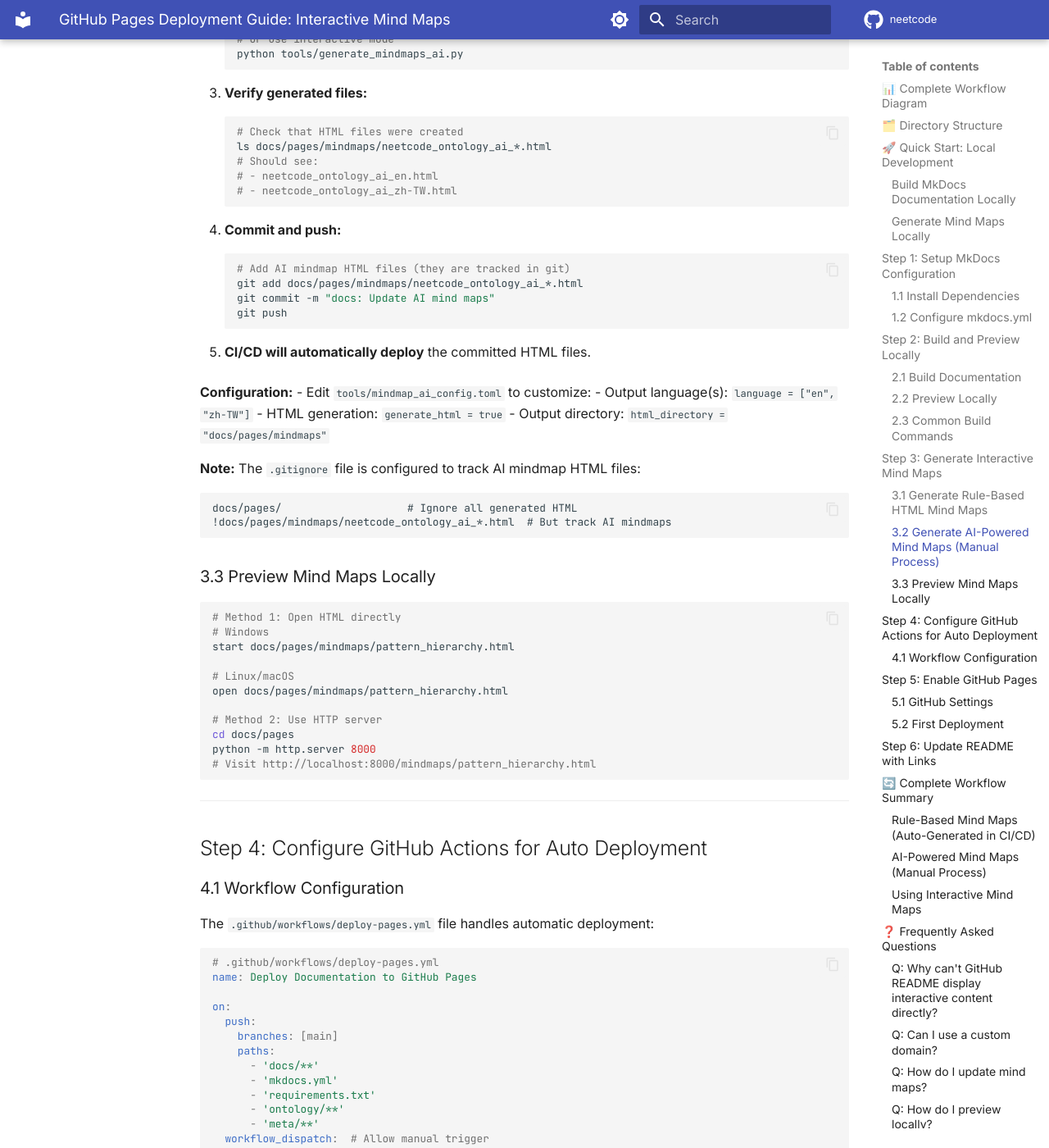
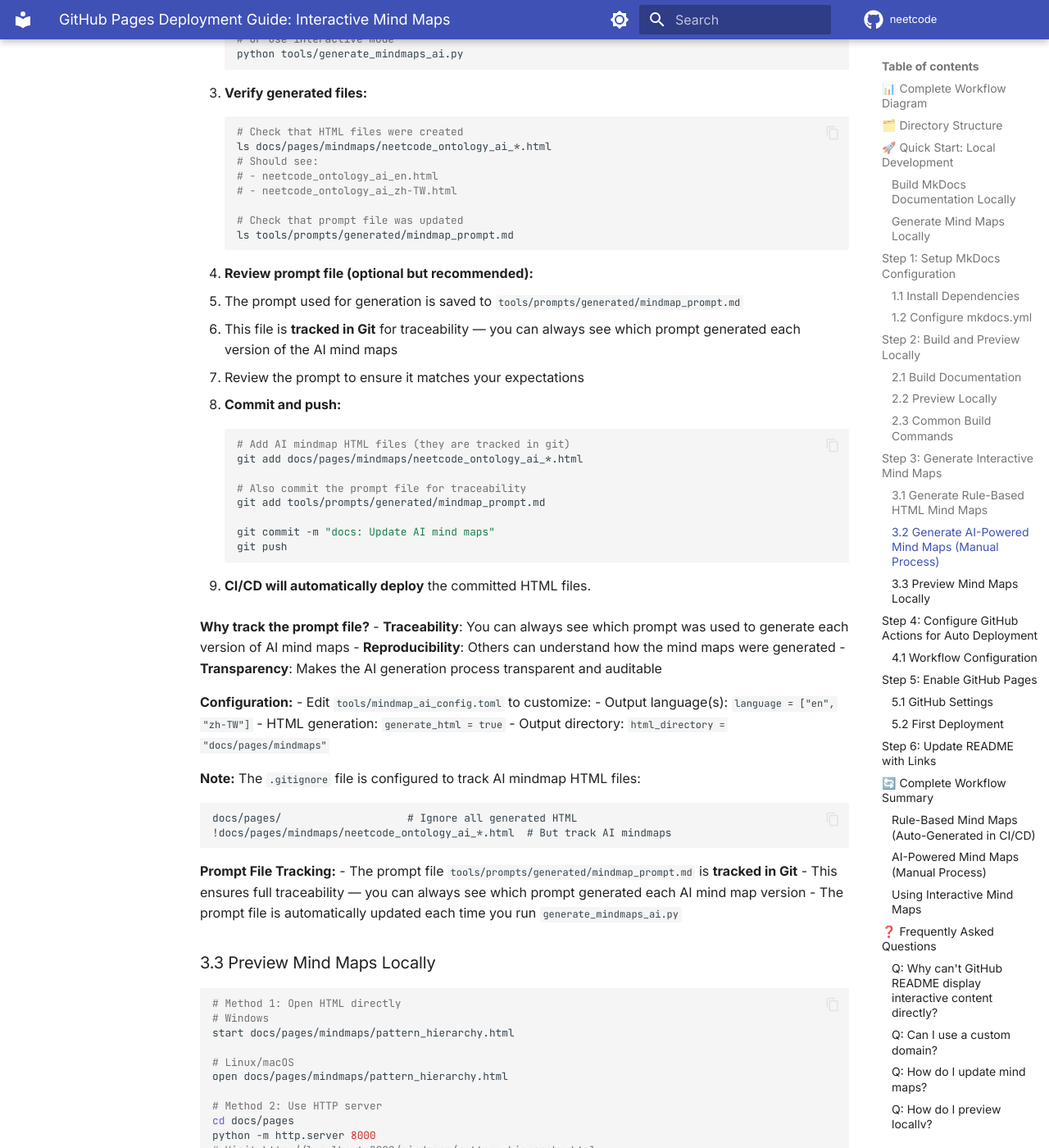
Before and after one commit to lufftw/neetcode, an MkDocs documentation site: the page built from docs/GITHUB_PAGES_SETUP.md, in a window 1280 px wide and 1400 px high, scrolled down 4102 px. Shown: the whole window at 82% size. Built offline with MkDocs 1.6.1 and Material for MkDocs 9.7.7, drawn with Linux system fonts in a browser that asks for light colours; comment, search, counter and statistics services are not loaded; some of the changed text lies outside the part shown.

Commit message:
docs: Document prompt file tracking for AI mind map traceability
- Add prompt file tracking explanation to tools/README.md
- Update GITHUB_PAGES_SETUP.md with prompt file commit instructions
- Clarify that mindmap_prompt.md is tracked in Git for traceability

Changes:
- tools/README.md: Add "Tracked in Git" note in Prompt Generation section
- docs/GITHUB_PAGES_SETUP.md: Add prompt file verification and commit steps
- docs/GITHUB_PAGES_SETUP.md: Add "Why track the prompt file?" explanation

This ensures users understand that the prompt file is committed to Git
so they can always see which prompt was used to generate each version
of AI mind maps, providing full traceability and transparency.

````diff
--- a/docs/GITHUB_PAGES_SETUP.md
+++ b/docs/GITHUB_PAGES_SETUP.md
@@ -215,17 +215,34 @@ python tools/generate_mindmaps.py --html --autoloader
    # Should see:
    # - neetcode_ontology_ai_en.html
    # - neetcode_ontology_ai_zh-TW.html
+
+   # Check that prompt file was updated
+   ls tools/prompts/generated/mindmap_prompt.md
    ```
 
-4. **Commit and push:**
+4. **Review prompt file (optional but recommended):**
+   - The prompt used for generation is saved to `tools/prompts/generated/mindmap_prompt.md`
+   - This file is **tracked in Git** for traceability — you can always see which prompt generated each version of the AI mind maps
+   - Review the prompt to ensure it matches your expectations
+
+5. **Commit and push:**
    ```bash
    # Add AI mindmap HTML files (they are tracked in git)
    git add docs/pages/mindmaps/neetcode_ontology_ai_*.html
+
+   # Also commit the prompt file for traceability
+   git add tools/prompts/generated/mindmap_prompt.md
+
    git commit -m "docs: Update AI mind maps"
    git push
    ```
 
-5. **CI/CD will automatically deploy** the committed HTML files.
+6. **CI/CD will automatically deploy** the committed HTML files.
+
+**Why track the prompt file?**
+- **Traceability**: You can always see which prompt was used to generate each version of AI mind maps
+- **Reproducibility**: Others can understand how the mind maps were generated
+- **Transparency**: Makes the AI generation process transparent and auditable
 
 **Configuration:**
 - Edit `tools/mindmap_ai_config.toml` to customize:
@@ -238,6 +255,11 @@ python tools/generate_mindmaps.py --html --autoloader
 docs/pages/                    # Ignore all generated HTML
 !docs/pages/mindmaps/neetcode_ontology_ai_*.html  # But track AI mindmaps
 ```
+
+**Prompt File Tracking:**
+- The prompt file `tools/prompts/generated/mindmap_prompt.md` is **tracked in Git**
+- This ensures full traceability — you can always see which prompt generated each AI mind map version
+- The prompt file is automatically updated each time you run `generate_mindmaps_ai.py`
 
 ### 3.3 Preview Mind Maps Locally
 
@@ -456,8 +478,12 @@ After modifying `ontology/` or `meta/`, push to GitHub. GitHub Actions will auto
 **For AI-powered mind maps:**
 1. Generate locally with `python tools/generate_mindmaps_ai.py`
 2. Commit the generated HTML files (`docs/pages/mindmaps/neetcode_ontology_ai_*.html`)
-3. Push to GitHub
-4. CI/CD will automatically deploy the committed files
+3. Also commit the prompt file (`tools/prompts/generated/mindmap_prompt.md`) for traceability
+4. Push to GitHub
+5. CI/CD will automatically deploy the committed files
+
+**Why commit the prompt file?**
+The prompt file is tracked in Git so you can always see which prompt was used to generate each version of the AI mind maps. This provides full traceability and transparency.
 
 **Why manual for AI mindmaps?**
 - Requires OpenAI API key (not stored in CI/CD for security)
````
Also changed, not shown: tools/README.md (+65 -7 lines).
